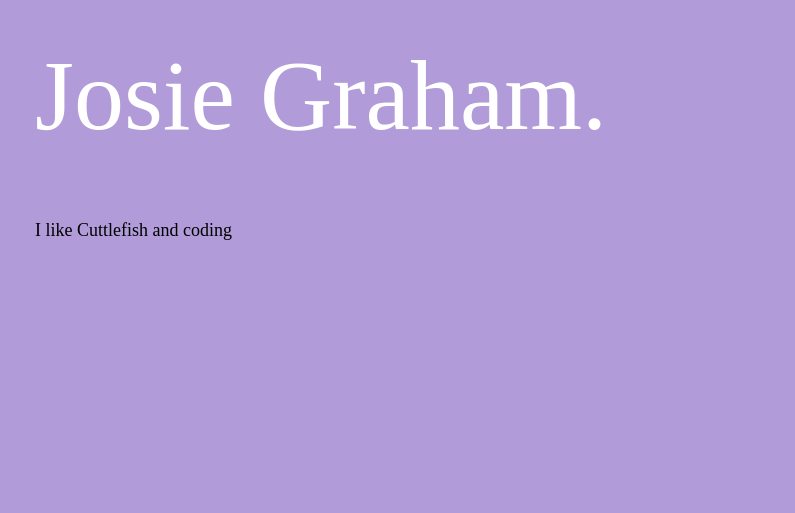
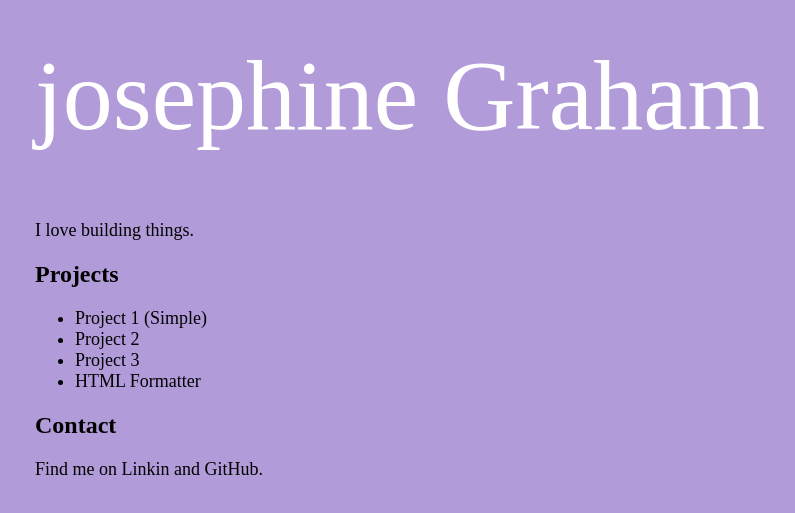
Before and after one commit to Josiegraham/josiegraham.github.io, a plain HTML site: page index.html in a window 1280 px wide. Shown: the part 165-678 px from the top of the page, without its empty margins (37-832 px from the left). Drawn offline with Linux system fonts and the light colour scheme.

Commit message:
Update index.html
Making more structured

```diff
--- a/index.html
+++ b/index.html
@@ -1,13 +1,28 @@
 <!DOCTYPE html>
-<html lang="en">
+<html>
+
 <head>
-    <meta charset="UTF-8">
-    <meta name="viewport" content="width=device-width, initial-scale=1.0">
-    <title>Josie's Portfolio</title>
-    <link rel="stylesheet" href="josiegraham.github.io/index.css">
+  <title></title>
+  <link href="josiegraham.github.io/index.css" type="text/css" rel="stylesheet">
 </head>
+
 <body>
-    <h1>Josie Graham.</h1>
-    <p>I like Cuttlefish and coding</p>
+  <div class="header">
+    <h1>josephine Graham</h1>
+    <p class="about-me">I love building things. </p>
+  </div>
+
+  <h2>Projects</h2>
+  <ul>
+    <li>Project 1 (Simple)</li>
+    <li>Project 2</li>
+    <li>Project 3</li>
+    <li>HTML Formatter</li>
+  </ul>
+
+  <h2>Contact</h2>
+  <p>Find me on Linkin and GitHub.</p>
+
 </body>
+
 </html>
```
